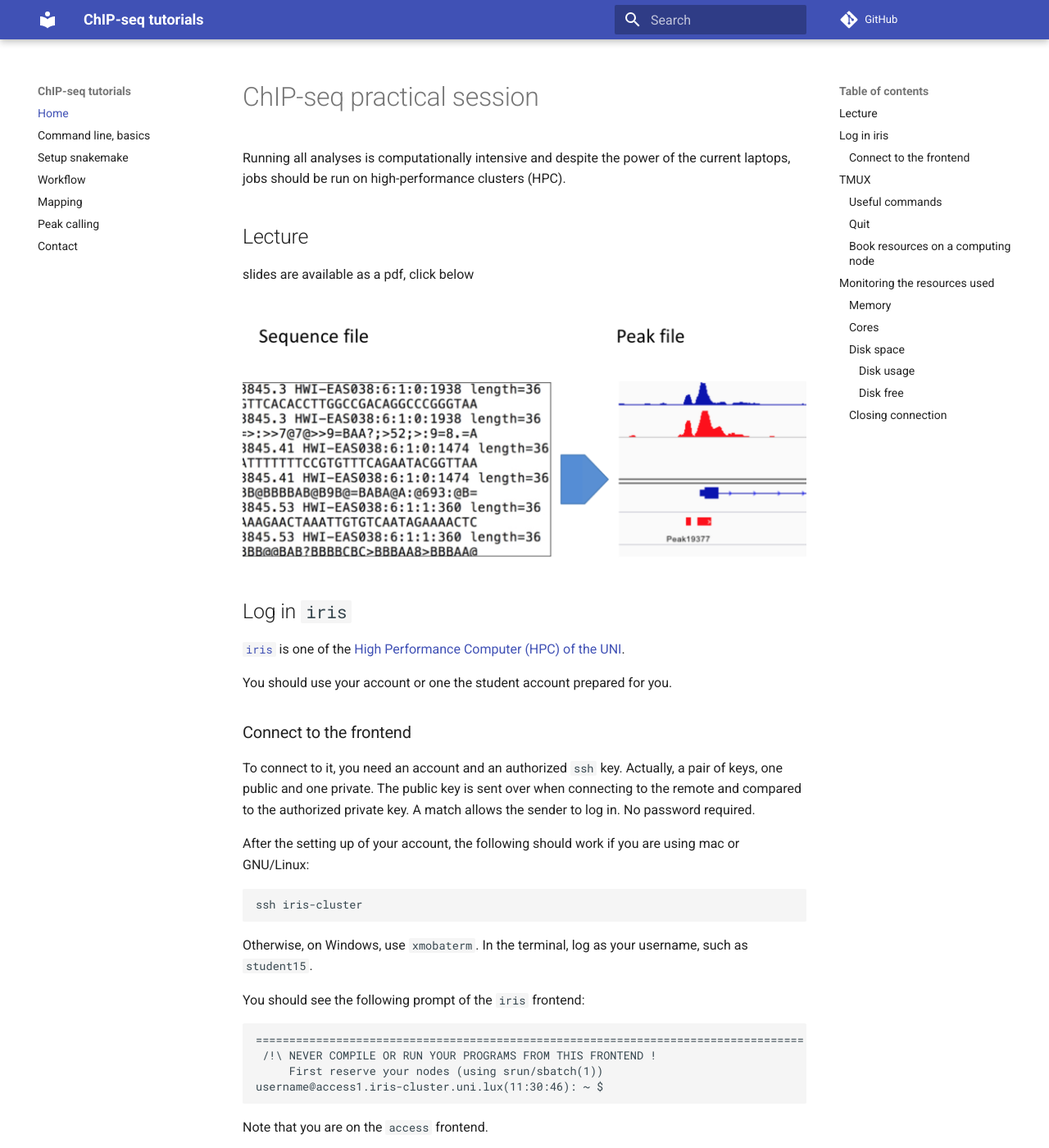
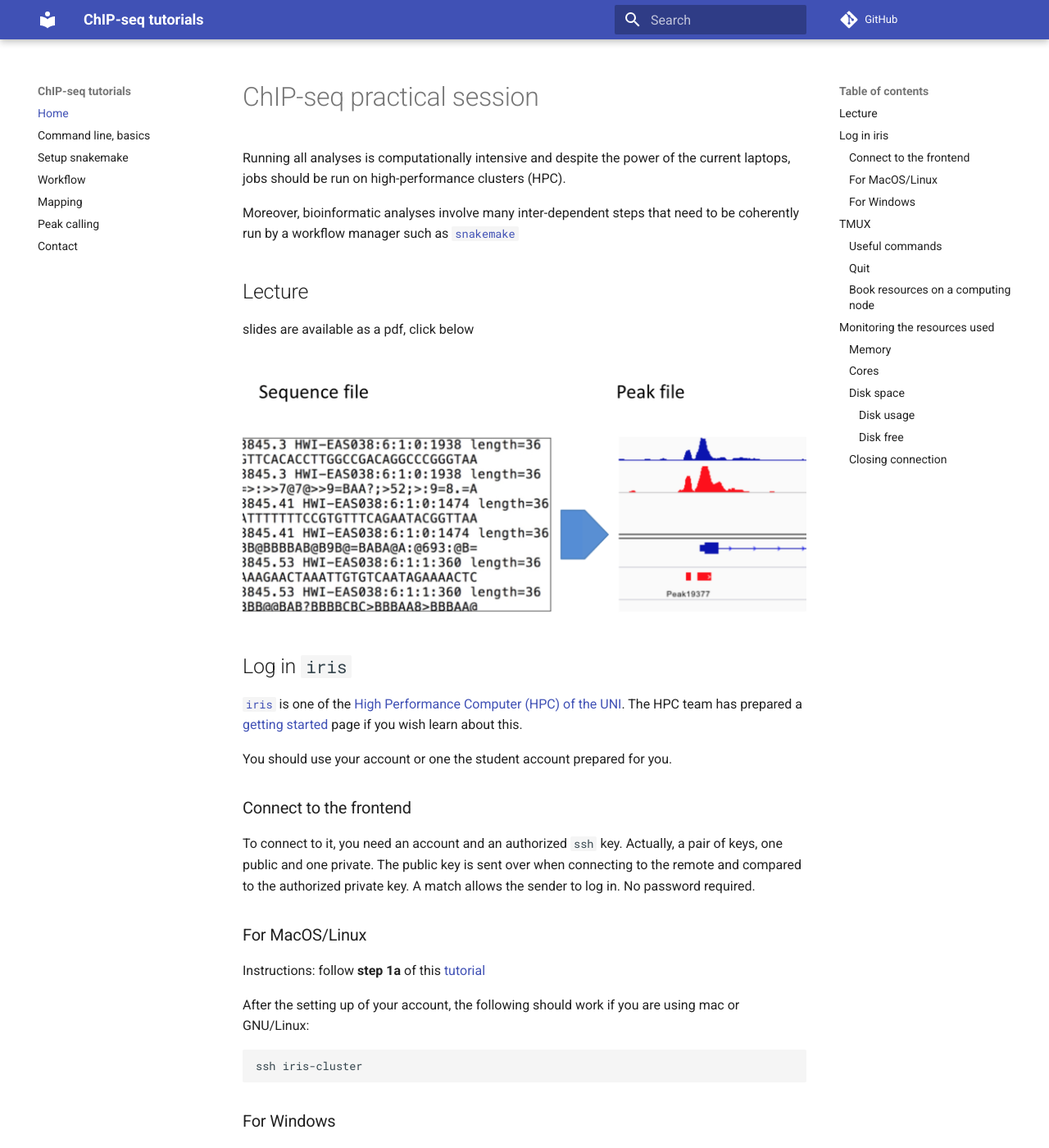
Before and after one commit to ginolhac/chip-seq, an MkDocs documentation site: the page built from docs/index.md, in a window 1280 px wide and 1400 px high. Shown: the whole window at 82% size. Built offline with MkDocs 1.6.1 and Material for MkDocs 9.7.7, drawn with Linux system fonts in a browser that asks for light colours; comment, search, counter and statistics services are not loaded; some of the changed text lies outside the part shown.

Commit message:
more on ssh connection

````diff
--- a/docs/index.md
+++ b/docs/index.md
@@ -2,6 +2,7 @@
 
 Running all analyses is computationally intensive and despite the power of the current laptops, jobs should be run on high-performance clusters (HPC).
 
+Moreover, bioinformatic analyses involve many inter-dependent steps that need to be coherently run by a workflow manager such as [`snakemake`](https://snakemake.github.io/)
 
 ## Lecture
 
@@ -13,6 +14,8 @@ slides are available as a pdf, click below
 ## Log in `iris`
 
 [`iris`](https://hpc-docs.uni.lu/systems/iris/) is one of the [High Performance Computer (HPC) of the UNI](https://hpc.uni.lu).
+The HPC team has prepared a [getting started](https://hpc-docs.uni.lu/getting-started/) page if you wish learn about this.
+
 
 You should use your account or one the student account prepared for you.
 
@@ -22,11 +25,23 @@ To connect to it, you need an account and an authorized `ssh` key. Actually, a p
 The public key is sent over when connecting to the remote and compared to the authorized private key.
 A match allows the sender to log in. No password required.
 
+### For MacOS/Linux
+
+
+Instructions: follow **step 1a** of this [tutorial](https://ulhpc-tutorials.readthedocs.io/en/latest/preliminaries/#secure-shell-ssh)
+
 After the setting up of your account, the following should work if you are using mac or GNU/Linux:
 
 ```bash
 ssh iris-cluster
 ```
+
+### For Windows
+
+Instructions: follow **step 1c** of this [tutorial](https://ulhpc-tutorials.readthedocs.io/en/latest/preliminaries/#secure-shell-ssh)
+
+
+
 
 Otherwise, on Windows, use `xmobaterm`. In the terminal, log as your username, such as `student15`.
 
````
